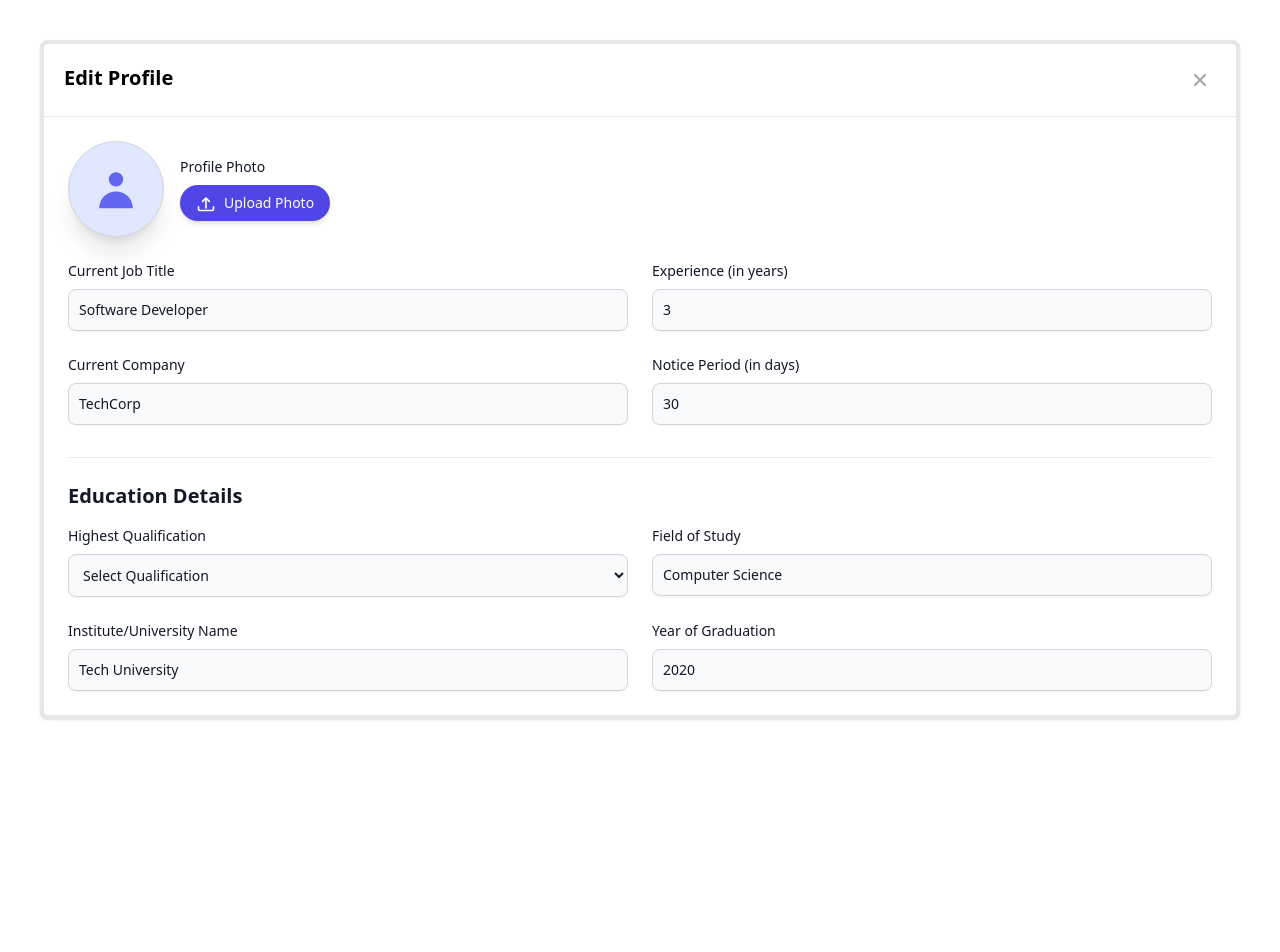
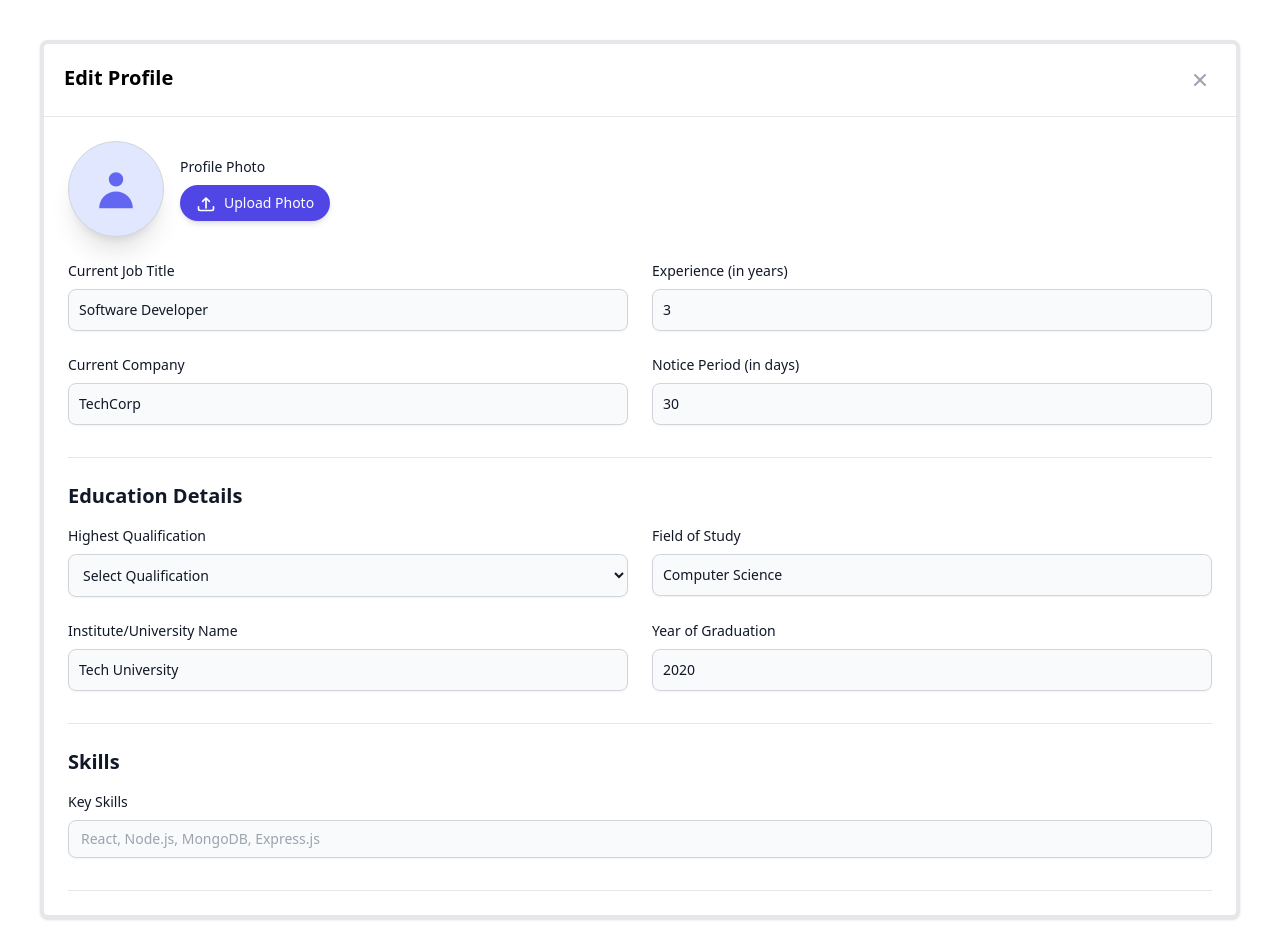
Before and after one commit to itsabhishek1120/Angular-test-project, an Angular app: page /edit-profile in a window 1280 px wide. Shown: the top 952 px of the page. Before the commit the page ends 800 px from the top, so only its background shows below. Built offline with nearby package versions, Linux system fonts and the light colour scheme.

Commit message:
added skills in user profile form

```diff
--- a/src/app/job-market-components/edit-profile/edit-profile.component.html
+++ b/src/app/job-market-components/edit-profile/edit-profile.component.html
@@ -97,7 +97,7 @@
       </div>
 
       <!-- Education Details Section -->
-      <div class="mt-8">
+      <div class="mt-8 pb-8 border-b">
         <h2 class="text-xl font-semibold text-gray-900 mb-4">Education Details</h2>
         <div class="grid grid-cols-1 md:grid-cols-2 gap-6">
           <div>
@@ -148,6 +148,37 @@
         </div>
       </div>
 
+      <!-- Skills Section -->
+      <div class="mt-8 pb-8 border-b">
+        <h2 class="text-xl font-semibold text-gray-900 mb-4">Skills</h2>
+
+        <label for="skills" class="text-sm font-medium text-gray-900 block mb-2">Key Skills</label>
+        <div class="relative dropdown" id="skills-dropdown">
+          <div class="flex flex-wrap items-center gap-1 px-2 py-1 bg-gray-50 border border-gray-300 text-gray-900 rounded-lg shadow-sm focus-within:ring-cyan-600 focus-within:border-cyan-600">
+            <span *ngFor="let skill of selectedSkills; let i = index"
+                  class="bg-cyan-600 text-white px-2 py-0.5 rounded text-sm flex items-center">
+              {{ skill }}
+              <button type="button" (click)="removeSkill(i)" class="ml-1 text-white hover:text-gray-100 focus:outline-none">
+                &times;
+              </button>
+            </span>
+            <input type="text" id="skills" formControlName="skills" (input)="filterSkills()"
+                   (keydown.enter)="addSkill($event)" (focus)="toggleSkillsDropdown()"
+                   class="flex-1 bg-transparent outline-none text-sm p-1" placeholder="React, Node.js, MongoDB, Express.js">
+          </div>
+          <!-- Skills Dropdown -->
+          <ul *ngIf="isSkillsDropdownVisible && filteredSkills.length"
+              class="absolute z-10 mt-1 w-full max-h-32 overflow-y-auto bg-white border border-gray-300 rounded shadow-lg"
+              style="max-height: 200px; bottom: 0;">
+            <li *ngFor="let option of filteredSkills" (click)="selectSkill(option)"
+                class="px-2 py-1 hover:bg-cyan-100 cursor-pointer">
+              {{ option }}
+            </li>
+          </ul>
+        </div>
+      </div>
+
+
 
     </form>
   </div>
--- a/src/app/job-market-components/edit-profile/edit-profile.component.ts
+++ b/src/app/job-market-components/edit-profile/edit-profile.component.ts
@@ -1,4 +1,4 @@
-import { Component, OnInit } from '@angular/core';
+import { Component, HostListener, OnInit } from '@angular/core';
 import { FormBuilder, FormGroup } from '@angular/forms';
 import { GlobalServices } from './../../global-services';
 
@@ -21,7 +21,8 @@ export class EditProfileComponent implements OnInit {
       highestQualification: [''],
       fieldOfStudy: [''],
       instituteName: [''],
-      graduationYear: ['']
+      graduationYear: [''],
+      skills: [[]],
     });
   }
 
@@ -29,6 +30,64 @@ export class EditProfileComponent implements OnInit {
     this.loadProfileData();
     console.log("this.editProfileForm..",this.editProfileForm);
 
+  }
+
+  selectedSkills: string[] = [];
+  filteredSkills: string[] = [];
+  allSkills: string[] = ['React', 'Node.js', 'MongoDB', 'Express.js', 'Angular', 'Vue.js'];
+  isSkillsDropdownVisible: boolean = false; // Toggle dropdown visibility
+  jobPostSubmitted: boolean = false; // You can set this flag when form submission happens
+
+  @HostListener('document:click', ['$event'])
+  closeDropdowns(event: MouseEvent): void {
+    const dropdowns = document.querySelectorAll('.dropdown');
+    dropdowns.forEach(dropdown => {
+      if (!dropdown.contains(event.target as Node)) {
+        // Hide the dropdown based on the element
+        if (dropdown.id === 'skills-dropdown') {
+          this.isSkillsDropdownVisible = false;
+        }
+      }
+    });
+  }
+
+  // Add a skill (called when user presses Enter)
+  addSkill(event: Event): void {
+    event.preventDefault();
+    const inputValue = this.editProfileForm.get('skills')?.value.trim();
+    if (inputValue && !this.selectedSkills.includes(inputValue)) {
+      this.selectedSkills.push(inputValue);
+      this.editProfileForm.get('skills')?.setValue('');
+      this.filteredSkills = [];
+    }
+  }
+
+  // Remove selected skill
+  removeSkill(index: number): void {
+    this.selectedSkills.splice(index, 1);
+  }
+
+  // Filter available skills based on user input
+  filterSkills(): void {
+    const query = this.editProfileForm.get('skills')?.value.toLowerCase();
+    this.filteredSkills = this.allSkills.filter(skill =>
+      skill.toLowerCase().includes(query) && !this.selectedSkills.includes(skill)
+    );
+    this.isSkillsDropdownVisible = this.filteredSkills.length > 0;
+  }
+
+  // Select skill from dropdown
+  selectSkill(skill: string): void {
+    if (!this.selectedSkills.includes(skill)) {
+      this.selectedSkills.push(skill);
+      this.editProfileForm.get('skills')?.setValue('');
+      this.filteredSkills = [];
+    }
+  }
+
+  // Toggle dropdown visibility when input field is focused
+  toggleSkillsDropdown(): void {
+    this.isSkillsDropdownVisible = this.filteredSkills.length > 0;
   }
 
   loadProfileData(): void {
```
